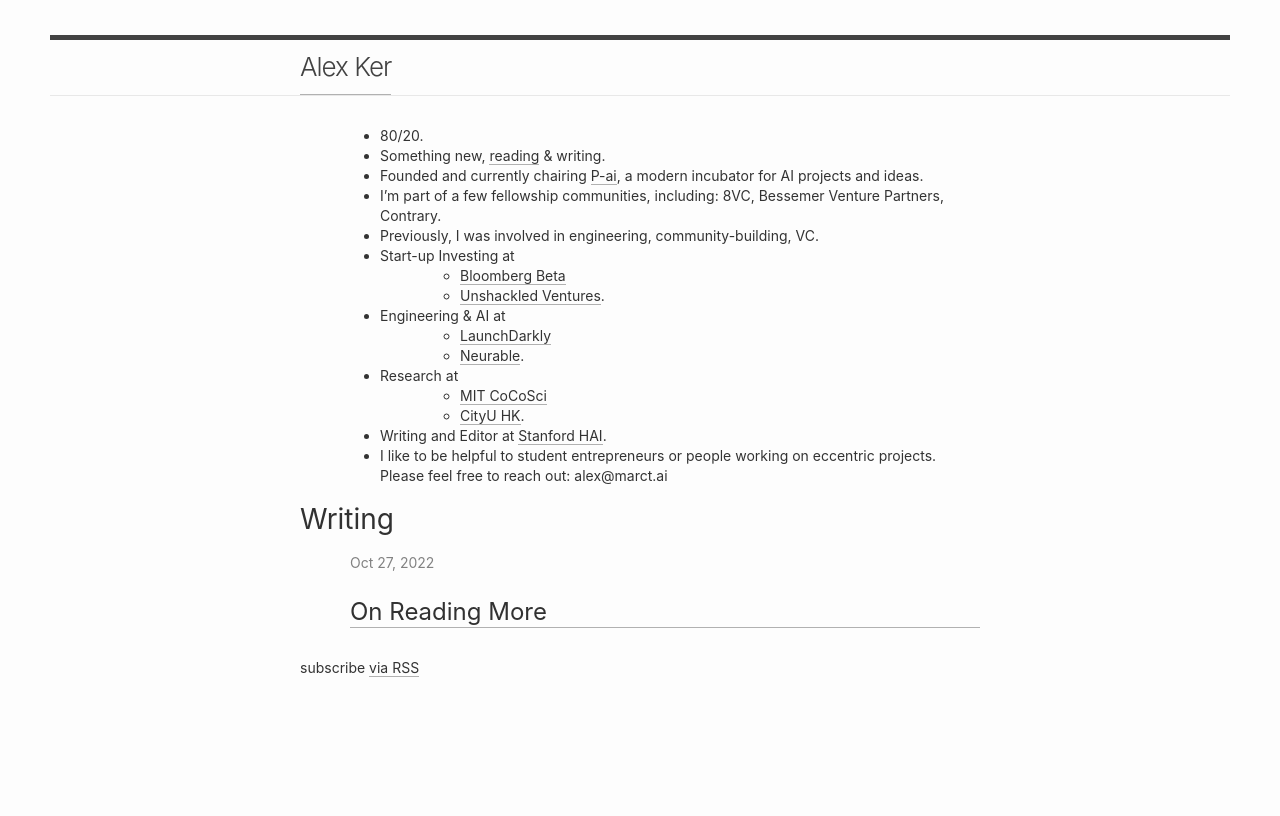
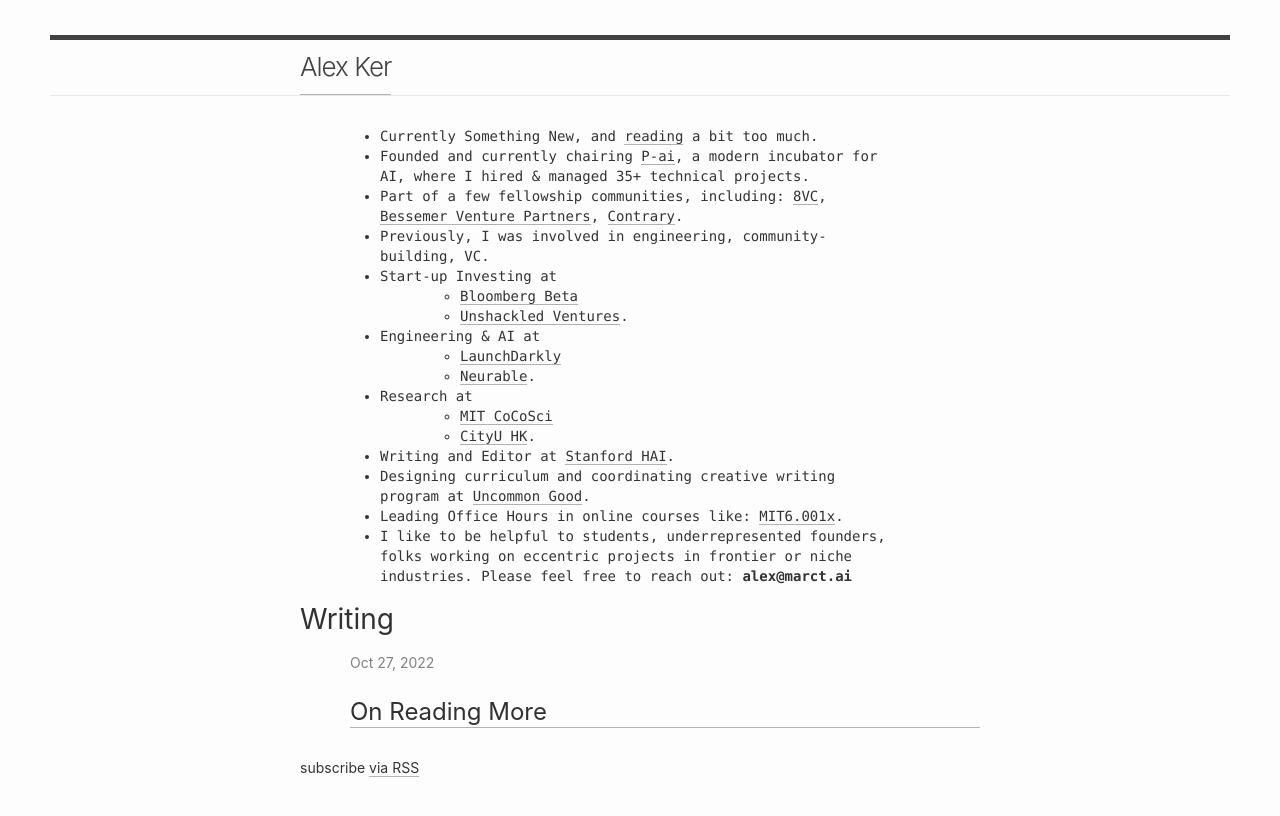
Before and after one commit to AlexKer/alexker.github.io, a Jekyll site: the page built from index.markdown, in a window 1280 px wide. Shown: the top 816 px of the page. Built offline with Jekyll 4.4.1, drawn with Linux system fonts in a browser that asks for light colours.

Commit message:
updated font by adding div tag

```diff
--- a/_layouts/home.html
+++ b/_layouts/home.html
@@ -7,7 +7,9 @@ layout: default
     <h1 class="page-heading">{{ page.title }}</h1>
   {%- endif -%}
 
+  <div class="code" style="max-width:600px;">
   {{ content }}
+  </div>
 
   {%- if site.posts.size > 0 -%}
     <h2 class="post-list-heading">{{ page.list_title | default: "Writing" }}</h2>
--- a/index.markdown
+++ b/index.markdown
@@ -4,10 +4,9 @@
 
 layout: home
 ---
-* 80/20.
-* Something new, [reading](https://www.goodreads.com/user/show/115944140-alex-ker) & writing.
-* Founded and currently chairing [P-ai](https://www.p-ai.org/), a modern incubator for AI projects and ideas.
-* I'm part of a few fellowship communities, including: 8VC, Bessemer Venture Partners, Contrary.
+* Currently Something New, and [reading](https://www.goodreads.com/user/show/115944140-alex-ker) a bit too much.
+* Founded and currently chairing [P-ai](https://www.p-ai.org/), a modern incubator for AI, where I hired & managed 35+ technical projects.
+* Part of a few fellowship communities, including: [8VC](https://www.8vc.com/fellowship), [Bessemer Venture Partners](https://www.bvp.com/news/bessemers-2021-fellowship-class), [Contrary](https://contrary.com/fellowship).
 * Previously, I was involved in engineering, community-building, VC.
 * Start-up Investing at
     * [Bloomberg Beta](https://www.bloombergbeta.com/)
@@ -19,4 +18,6 @@ layout: home
     * [MIT CoCoSci](https://cocosci.mit.edu)
     * [CityU HK](https://www.cityu.edu.hk).
 * Writing and Editor at [Stanford HAI](https://hai.stanford.edu).
-* I like to be helpful to student entrepreneurs or people working on eccentric projects. Please feel free to reach out: alex@marct.ai
+* Designing curriculum and coordinating creative writing program at [Uncommon Good](https://uncommongood.org).
+* Leading Office Hours in online courses like: [MIT6.001x](https://www.edx.org/course/introduction-to-computer-science-and-programming-7).
+* I like to be helpful to students, underrepresented founders, folks working on eccentric projects in frontier or niche industries. Please feel free to reach out: **alex@marct.ai**
```
